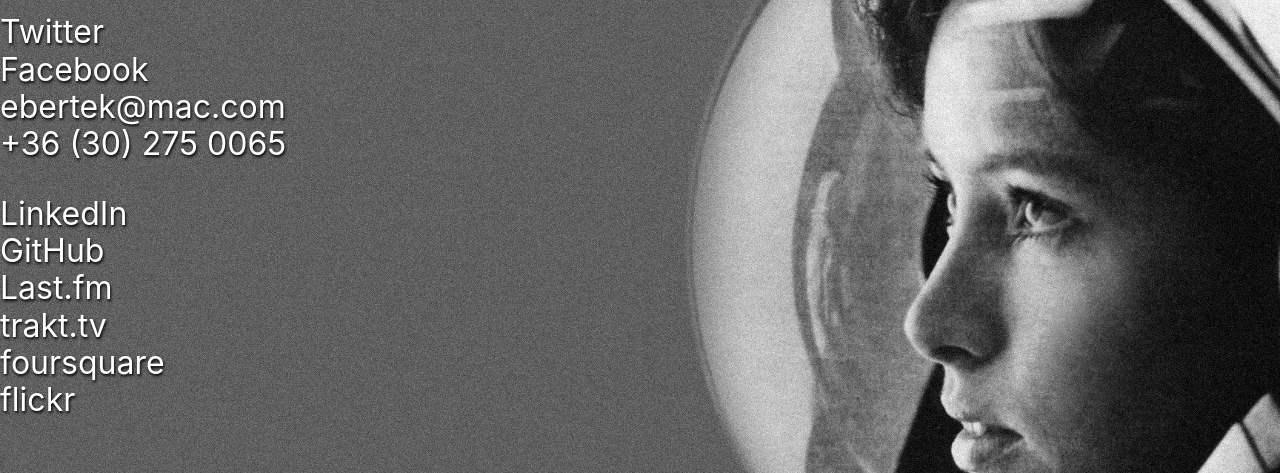
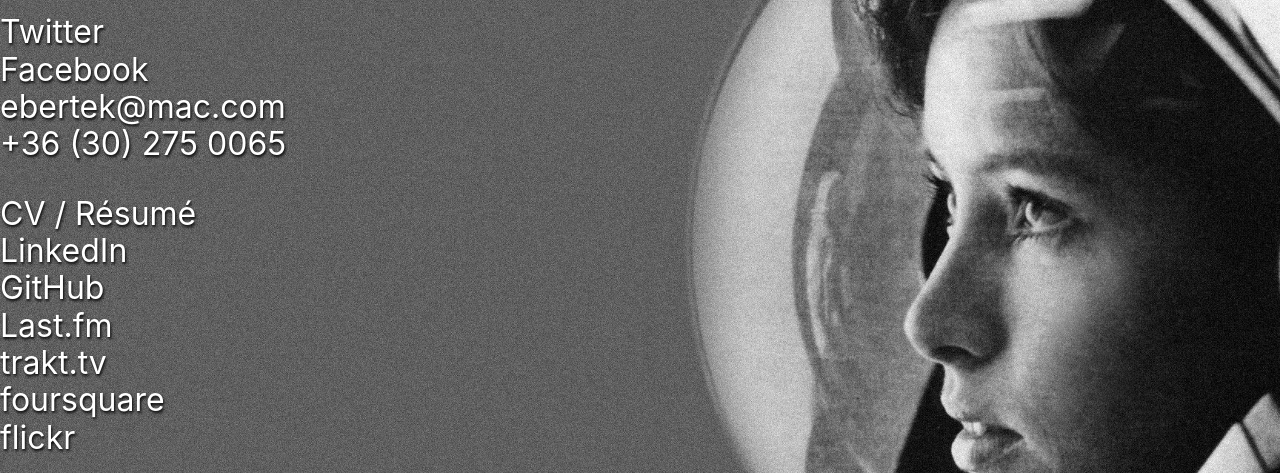
Before and after one commit to ebertek/ebertek.com, a PHP site: page / in a window 1280 px wide. Shown: the part 173-646 px from the top of the page. Run offline with PHP 8.4, Linux system fonts and the light colour scheme; data that the repository does not hold is empty.

Commit message:
Add English CV

```diff
--- a/index.php
+++ b/index.php
@@ -61,7 +61,8 @@
           <a href="<?php echo $call[$device]; ?>:+36302750065" title="Call">+36 (30) 275 0065</a><br />
         </p>
         <p>
-          <?php if ($country_code == "HU") echo '<a href="cv.pdf" title="Curriculum Vitæ">CV / Resume (🇭🇺)</a><br />'; ?>
+          <a href="cv-en.pdf" title="Curriculum Vitæ">CV / Résumé</a><br />
+          <?php if ($country_code == "HU") echo '<a href="cv.pdf" title="Hungarian Curriculum Vitæ">CV / Résumé (🇭🇺)</a><br />'; ?>
           <a href="https://www.linkedin.com/in/ebertdavid" title="LinkedIn">LinkedIn</a><br />
           <a href="https://github.com/ebertek" title="GitHub">GitHub</a><br />
           <a href="http://www.last.fm/user/ebertek" title="Last.fm">Last.fm</a><br />
```
Also changed, not shown: 1 other file.
